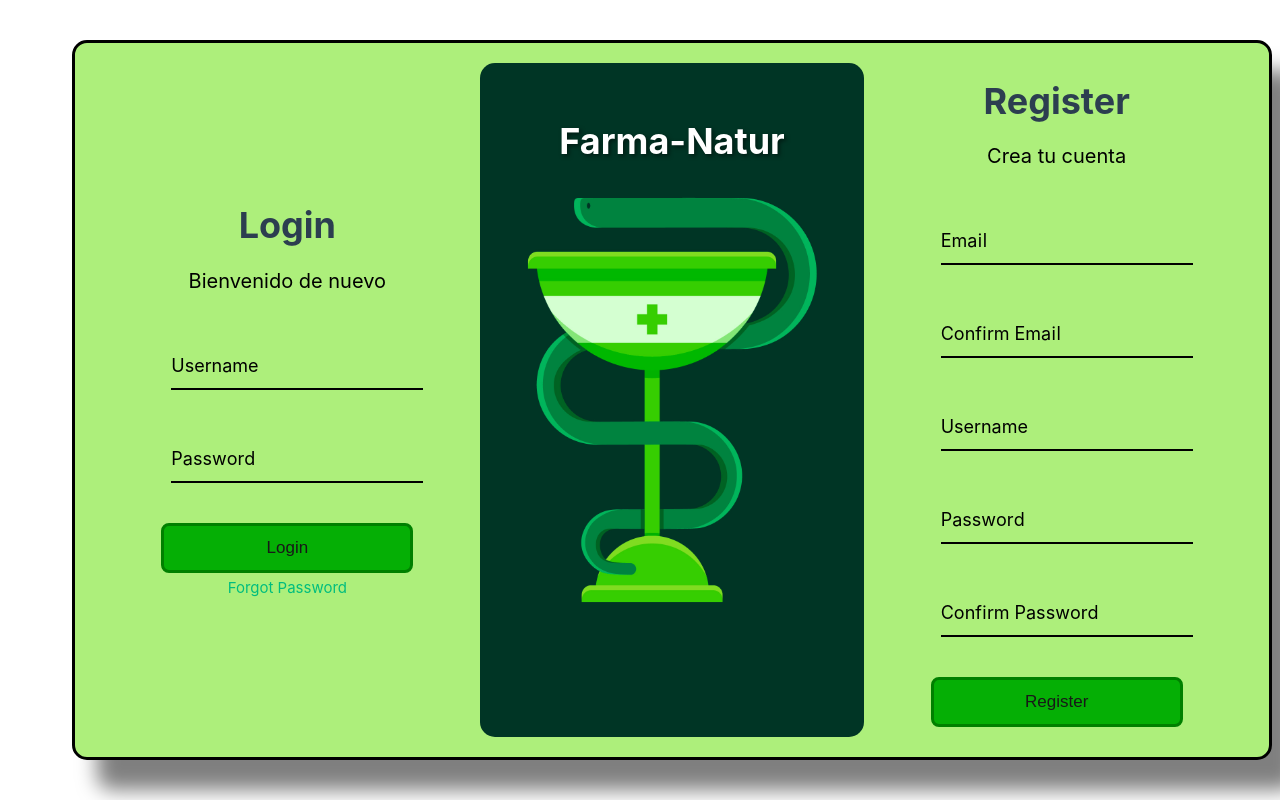
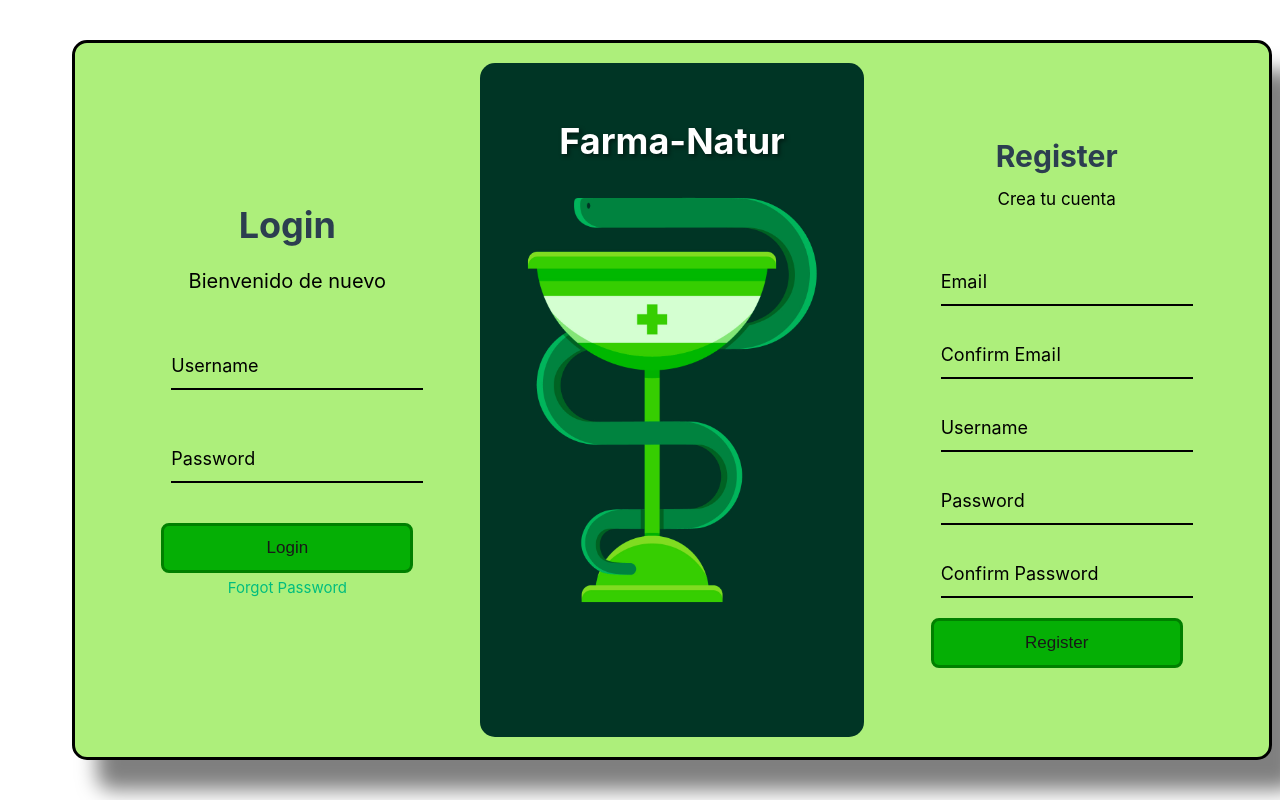
Before and after one commit to ppsegur/Fronted-FarmaNatur-app, a Vue app in the folder Farma-Natur-app/: page /auth in a window 1280 px wide. Shown: the top 800 px of the page. Built offline with nearby package versions, Linux system fonts and the light colour scheme.

Commit message:
feat: REGISTER --> por fin empiza a funcionar el registro de un usuario

```diff
--- a/Farma-Natur-app/src/components/auth/register.vue
+++ b/Farma-Natur-app/src/components/auth/register.vue
@@ -262,8 +262,13 @@
       alert('El nombre de usuario debe tener al menos 3 caracteres')
       return
     }
+    console.log({
+    email: email.value,
+    username: username.value,
+    password: password.value,
+  })
     try {
-      await authService.register({ email: email.value, username: username.value, password: password.value })
+      await authService.register({ email: email.value, username: username.value, password: password.value,verifyEmail:confirmEmail.value, verifyPassword:confirmPassword.value })
       router.push('/verify')
     } catch (error) {
       console.error('Registration failed', error)
@@ -273,7 +278,7 @@
 
   <style scoped>
   .auth-form { text-align: center; }
-  input { margin: 10px 0; padding: 10px; width: 100%; }
+  input { margin:5px 0; padding: 5px; width: 100%; }
   button { color: white; padding: 10px; width: 100%; }
    /* Estilos para las estrellas */
    button {
@@ -435,13 +440,13 @@ button:hover .star-6 {
 }
 
 .auth-form h2 {
-  font-size: 36px;
+  font-size: 30px;
   font-weight: bold;
-  margin-bottom: 10px;
+  margin-bottom: 6px;
 }
 
 .auth-form p {
-  font-size: 20px;
+  font-size: 17px;
   color: #000000;
   margin-bottom: 20px;
 }
@@ -449,7 +454,7 @@ button:hover .star-6 {
 /* Estilos para los inputs  */
 .form-control {
   position: relative;
-  margin: 20px 10px 40px;
+  margin: 20px 10px 20px;
   width: 100%;
 }
 
```
